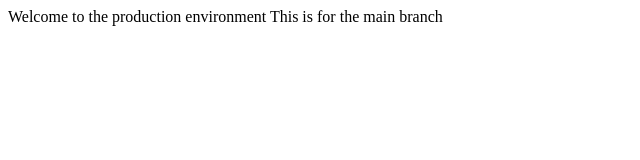
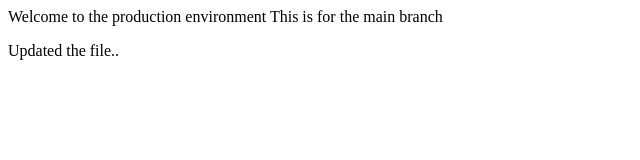
Before and after one commit to abxnxsh/endlab, a plain HTML site: page index.html in a window 1280 px wide. Shown: the whole page, without its empty margins (0-640 px from the left). Drawn offline with Linux system fonts and the light colour scheme.

Commit message:
Suma update

```diff
--- a/index.html
+++ b/index.html
@@ -1,3 +1,4 @@
 Welcome to the production environment
 
 This is for the main branch
+<p> Updated the file..<p>
```
